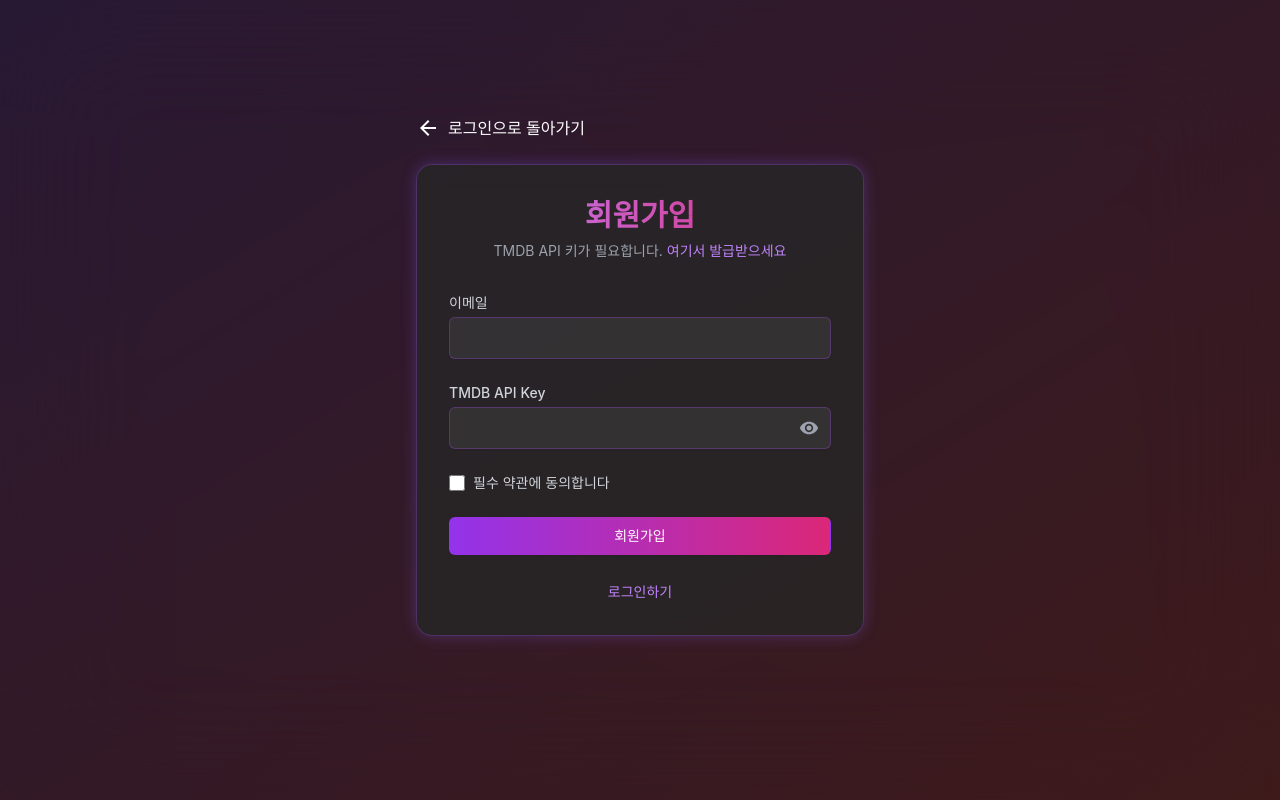
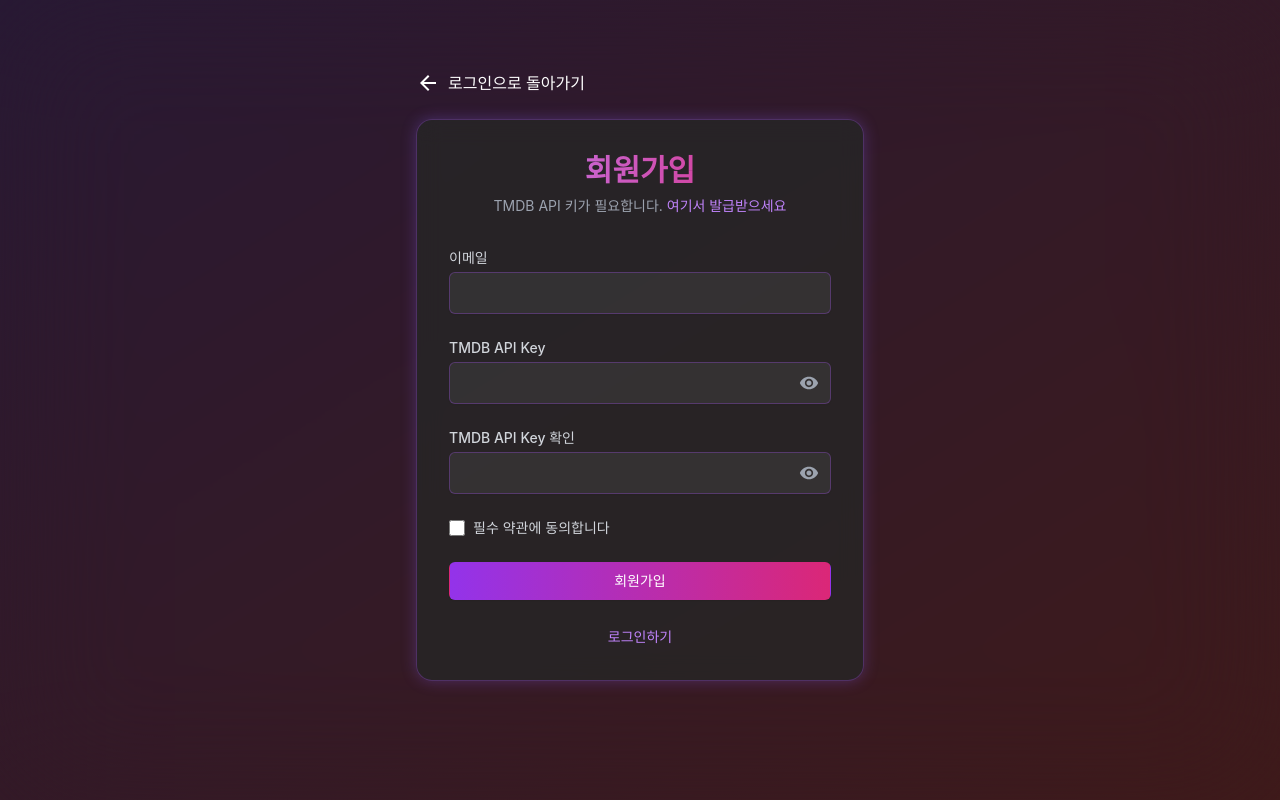
Before and after one commit to 2blackcow/movie, a React (Create React App) app: page /#/signin in a window 1280 px wide. Both pictures are taken after a click on the button "회원가입하기". Built offline with nearby package versions, Linux system fonts and the light colour scheme.

Commit message:
토스트 알림추가

```diff
--- a/src/components/Header.js
+++ b/src/components/Header.js
@@ -12,6 +12,8 @@ import { navigation } from "../constants/navigation";
 import { searchHistory, userStorage } from "../utils/localStorage";
 import SearchHistory from "./search/SearchHistory";
 import { clearMyList } from "../store/movieSlice";
+import { ToastContainer, toast } from "react-toastify";
+import "react-toastify/dist/ReactToastify.css";
 import logo from "../assets/movie.png";
 
 const Header = () => {
@@ -60,6 +62,20 @@ const Header = () => {
     return () => document.removeEventListener("mousedown", handleClickOutside);
   }, []);
 
+  const showToast = (message, type = "success", callback) => {
+    toast[type](message, {
+      position: "top-center",
+      autoClose: 1500,
+      hideProgressBar: false,
+      closeOnClick: true,
+      pauseOnHover: true,
+      draggable: true,
+      progress: undefined,
+      theme: "colored",
+      onClose: callback
+    });
+  };
+
   const handleSearchFocus = () => {
     setShowSearchHistory(true);
   };
@@ -87,12 +103,30 @@ const Header = () => {
     userStorage.clearUserData();
     dispatch(clearMyList());
     setUserEmail("");
-    alert("로그아웃되었습니다.");
-    navigate("/signin");
+    setIsUserMenuOpen(false); // 유저 메뉴 닫기
+    setIsMenuOpen(false); // 모바일 메뉴 닫기
+
+    showToast(
+      '로그아웃되었습니다. 로그인 페이지로 이동합니다.',
+      'success',
+      () => navigate("/signin") // 토스트가 닫힌 후에만 페이지 이동
+    );
   };
 
   return (
     <>
+      <ToastContainer
+        position="top-center"
+        autoClose={1500}
+        hideProgressBar={false}
+        newestOnTop={false}
+        closeOnClick
+        rtl={false}
+        pauseOnFocusLoss
+        draggable
+        pauseOnHover
+        theme="colored"
+      />
       <header className="fixed top-0 w-full h-16 bg-neutral-600 bg-opacity-75 backdrop-blur-sm flex items-center justify-between px-5 sm:px-10 z-50">
         {/* Logo Section */}
         <Link to="/" className="flex items-center mr-6">
--- a/src/components/auth/AuthForm.js
+++ b/src/components/auth/AuthForm.js
@@ -4,7 +4,8 @@ import { useDispatch } from 'react-redux';
 import { MdVisibility, MdVisibilityOff, MdArrowBack } from 'react-icons/md';
 import { userStorage, STORAGE_KEYS } from '../../utils/localStorage';
 import { loadUserList } from '../../store/movieSlice';
-import { showToast } from '../../components/common/Toast';
+import { ToastContainer, toast } from 'react-toastify';
+import 'react-toastify/dist/ReactToastify.css';
 
 const AuthForm = () => {
   const navigate = useNavigate();
@@ -19,7 +20,22 @@ const AuthForm = () => {
   });
   const [loading, setLoading] = useState(false);
   const [showPassword, setShowPassword] = useState(false);
+  const [showConfirmPassword, setShowConfirmPassword] = useState(false);
   const [error, setError] = useState('');
+  const [passwordMatch, setPasswordMatch] = useState(true);
+
+  const showToast = (message, type = 'error') => {
+    toast[type](message, {
+      position: "top-center",
+      autoClose: 3000,
+      hideProgressBar: false,
+      closeOnClick: true,
+      pauseOnHover: true,
+      draggable: true,
+      progress: undefined,
+      theme: "colored",
+    });
+  };
 
   const validateEmail = (email) => {
     const emailRegex = /^[^\s@]+@[^\s@]+\.[^\s@]+$/;
@@ -39,15 +55,27 @@ const AuthForm = () => {
 
   const handleChange = (e) => {
     const { name, value, type, checked } = e.target;
-    setFormData(prev => ({
-      ...prev,
+    const newFormData = {
+      ...formData,
       [name]: type === 'checkbox' ? checked : value
-    }));
+    };
+
+    // 비밀번호 일치 여부 실시간 체크
+    if (!isSignIn && (name === 'password' || name === 'confirmPassword')) {
+      if (name === 'password') {
+        setPasswordMatch(value === formData.confirmPassword);
+      } else {
+        setPasswordMatch(value === formData.password);
+      }
+    }
+
+    setFormData(newFormData);
   };
 
   const toggleForm = () => {
     setIsSignIn(!isSignIn);
     setError('');
+    setPasswordMatch(true);
     setFormData({
       email: "",
       password: "",
@@ -95,12 +123,19 @@ const AuthForm = () => {
         }
         dispatch(loadUserList());
 
-        alert('로그인 성공!');
-        navigate("/");
+        showToast('로그인 성공! 메인 페이지로 이동합니다.', 'success');
+
+        setTimeout(() => {
+          navigate("/");
+        }, 1000);
       } else {
         // 회원가입 로직
         if (!formData.agreeToTerms) {
           throw new Error('필수 약관에 동의해주세요.');
+        }
+
+        if (formData.password !== formData.confirmPassword) {
+          throw new Error('TMDB API Key가 일치하지 않습니다.');
         }
 
         const isValidApiKey = await validateTMDBApiKey(formData.password);
@@ -121,12 +156,15 @@ const AuthForm = () => {
         });
         localStorage.setItem('users', JSON.stringify(users));
 
-        alert('회원가입 성공!');
-        setIsSignIn(true);
+        showToast('회원가입 성공! 로그인 페이지로 이동합니다.', 'success');
+
+        setTimeout(() => {
+          setIsSignIn(true);
+        }, 1000);
       }
     } catch (error) {
       setError(error.message);
-      alert(error.message);
+      showToast(error.message, 'error');
     } finally {
       setLoading(false);
     }
@@ -134,11 +172,23 @@ const AuthForm = () => {
 
   return (
     <div className="min-h-screen flex items-center justify-center bg-neutral-900 px-4 py-8 sm:py-12 lg:py-16 relative overflow-hidden">
+      <ToastContainer
+        position="top-center"
+        autoClose={3000}
+        hideProgressBar={false}
+        newestOnTop={false}
+        closeOnClick
+        rtl={false}
+        pauseOnFocusLoss
+        draggable
+        pauseOnHover
+        theme="colored"
+      />
+
       <div className="absolute inset-0 bg-gradient-to-br from-purple-800/20 to-red-600/20" />
       <div className="absolute inset-0 backdrop-blur-3xl" />
 
       <div className="w-full max-w-[95%] sm:max-w-md relative">
-        {/* 뒤로가기 버튼 추가 */}
         {!isSignIn && (
           <button
             onClick={handleBack}
@@ -228,6 +278,44 @@ const AuthForm = () => {
             </div>
 
             {!isSignIn && (
+              <div>
+                <label htmlFor="confirmPassword" className="block text-sm font-medium text-gray-300">
+                  TMDB API Key 확인
+                </label>
+                <div className="mt-1 relative">
+                  <input
+                    id="confirmPassword"
+                    name="confirmPassword"
+                    type={showConfirmPassword ? "text" : "password"}
+                    required
+                    value={formData.confirmPassword}
+                    onChange={handleChange}
+                    className="block w-full px-3 py-2 bg-neutral-700/50 border border-purple-500/30
+                             rounded-md shadow-sm text-white placeholder-gray-400
+                             focus:outline-none focus:ring-2 focus:ring-purple-500 focus:border-transparent
+                             transition-all duration-200 pr-10"
+                  />
+                  <button
+                    type="button"
+                    onClick={() => setShowConfirmPassword(!showConfirmPassword)}
+                    className="absolute inset-y-0 right-0 px-3 flex items-center text-gray-400 hover:text-purple-400"
+                  >
+                    {showConfirmPassword ? (
+                      <MdVisibilityOff className="h-5 w-5" />
+                    ) : (
+                      <MdVisibility className="h-5 w-5" />
+                    )}
+                  </button>
+                </div>
+                {!passwordMatch && formData.confirmPassword && (
+                  <p className="mt-1 text-sm text-red-500">
+                    TMDB API Key가 일치하지 않습니다
+                  </p>
+                )}
+              </div>
+            )}
+
+            {!isSignIn && (
               <div className="flex items-center">
                 <input
                   id="agreeToTerms"
@@ -262,10 +350,10 @@ const AuthForm = () => {
             <div>
               <button
                 type="submit"
-                disabled={loading}
+                disabled={loading || (!isSignIn && !passwordMatch)}
                 className={`
                   w-full py-2 px-4 border border-transparent rounded-md shadow-sm text-sm font-medium text-white
-                  ${loading ? 'bg-purple-500/50' : 'bg-gradient-to-r from-purple-600 to-pink-600 hover:from-purple-500 hover:to-pink-500'}
+                  ${loading || (!isSignIn && !passwordMatch) ? 'bg-purple-500/50 cursor-not-allowed' : 'bg-gradient-to-r from-purple-600 to-pink-600 hover:from-purple-500 hover:to-pink-500'}
                   focus:outline-none focus:ring-2 focus:ring-offset-2 focus:ring-purple-500
                   transition-all duration-200
                 `}
--- a/src/components/common/Toast.js
+++ /dev/null
@@ -1,13 +0,0 @@
-import { ToastContainer, toast } from 'react-toastify';
-import 'react-toastify/dist/ReactToastify.css';
-
-export const showToast = (message, type = 'info') => {
-  toast[type](message, {
-    position: "top-right",
-    autoClose: 3000,
-    hideProgressBar: false,
-    closeOnClick: true,
-    pauseOnHover: true,
-    draggable: true,
-  });
-};
```
